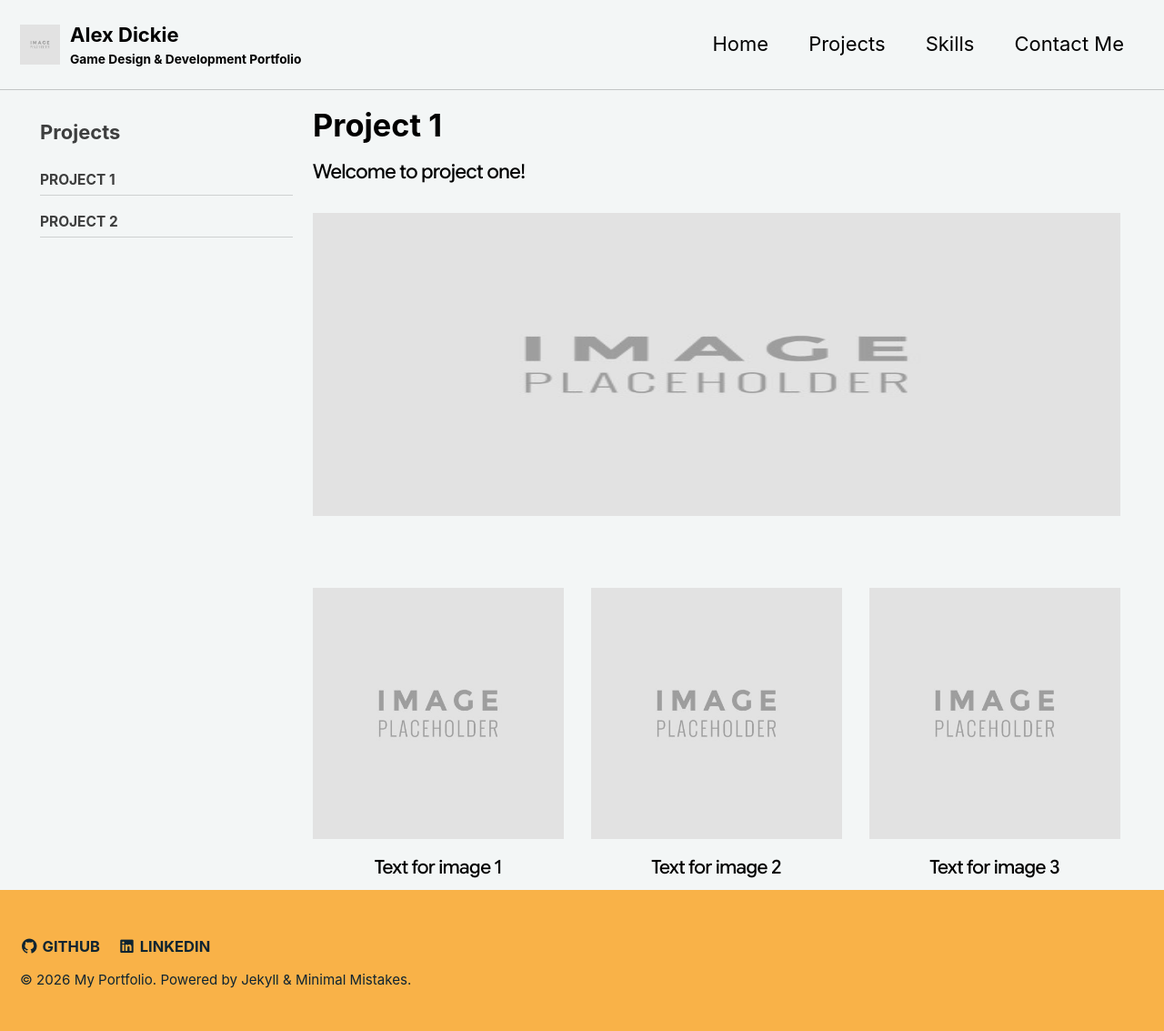
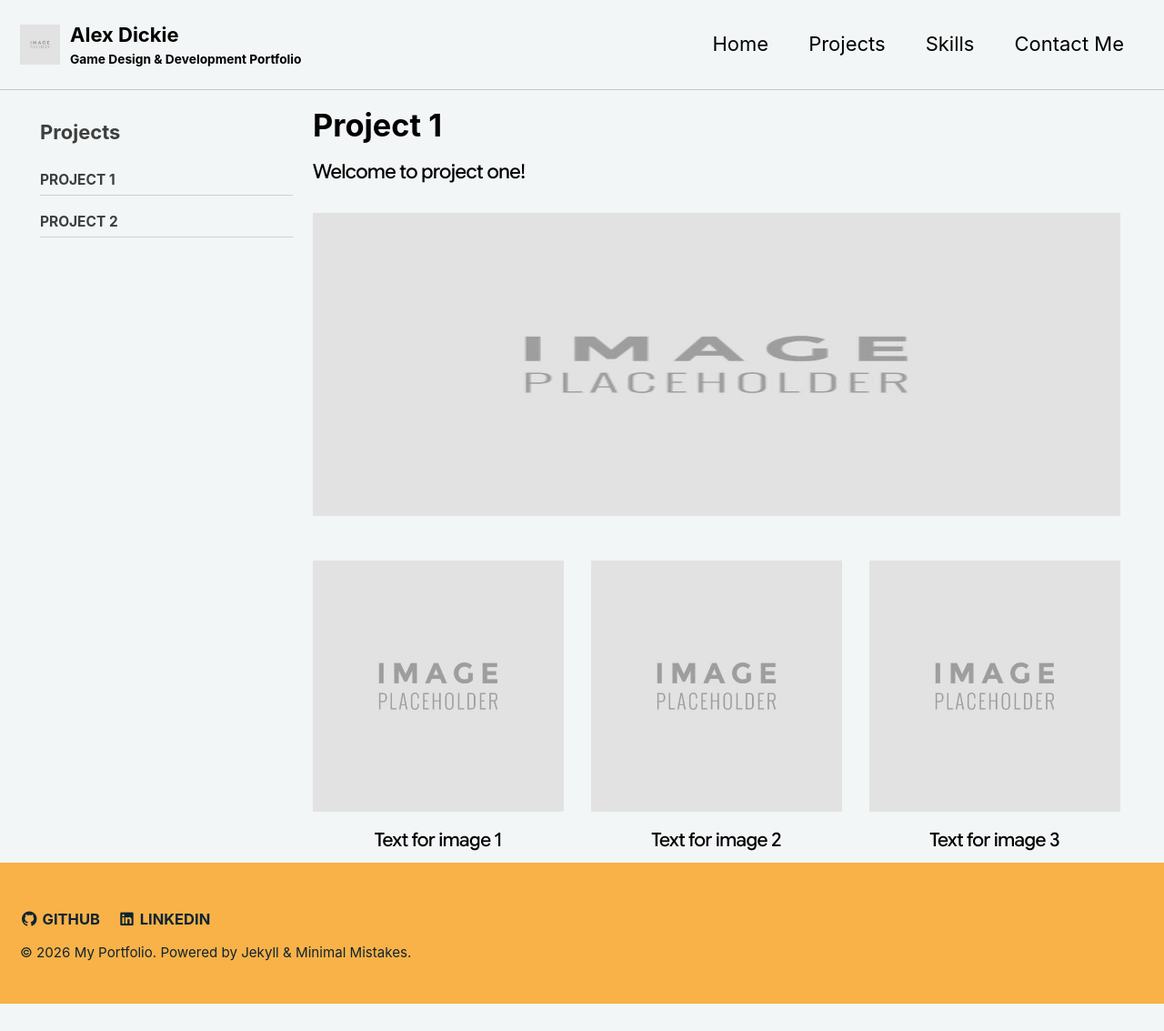
Before and after one commit to AlexUlster/AlexUlster.github.io, a Jekyll site: the page built from _pages/projects-pro1.md, in a window 1280 px wide. Shown: the whole page at 91% size. Built offline with Jekyll 4.4.1, drawn with Linux system fonts in a browser that asks for light colours; after the commit the page ends 1103 px from its top, so only the background shows below that.

Commit message:
Modify grid margin-top for layout adjustment
Adjusted the margin-top in the grid layout for better spacing.

```diff
--- a/_pages/projects-pro1.md
+++ b/_pages/projects-pro1.md
@@ -15,7 +15,7 @@ Welcome to project one!
   <img src="/assets/images/Placeholder.jpg" alt="Banner" style="width: 100%; height: auto; aspect-ratio: 4/1.5;">
 </div>
 
-<div style="display: grid; grid-template-columns: 1fr 1fr 1fr; gap: 20px; transform: scale(1.5); transform-origin: top left; margin-top: 160px;">
+<div style="display: grid; grid-template-columns: 1fr 1fr 1fr; gap: 20px; transform: scale(1.5); transform-origin: top left; margin-top: 130px;">
   <div style="text-align: center;">
     <img src="/assets/images/Placeholder.jpg" alt="Image 1" style="width: 100%; height: auto;">
     <p style="font-size: 14px; font-family: 'Fontss'; margin-top: 10px;">Text for image 1</p>
```
